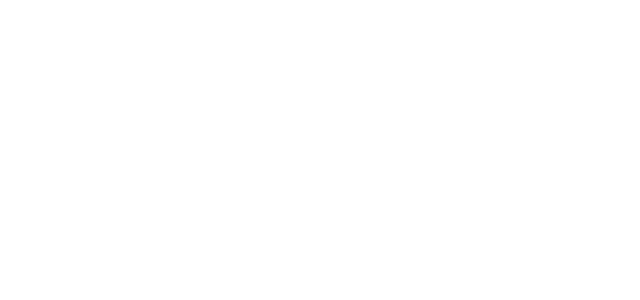
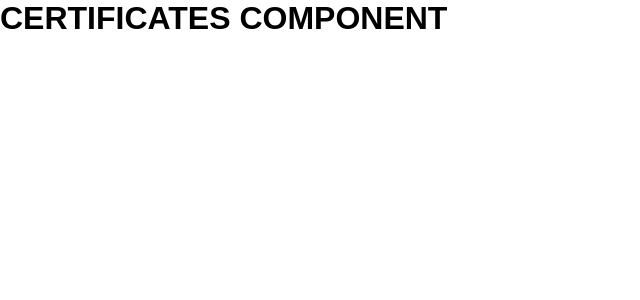
Before and after one commit to marcusviniciusmo/My_Portfolio__, a React (Vite) app in the folder frontend/: page /certificates in a window 1280 px wide. Before the commit this address had no page. Shown: the top 300 px of the page, without its empty margins (0-640 px from the left). Built offline with nearby package versions, Linux system fonts and the light colour scheme.

Commit message:
Certificates component created

```diff
--- /dev/null
+++ b/frontend/src/components/Certificates/index.tsx
@@ -0,0 +1,7 @@
+export function Certificates() {
+  return (
+    <>
+      <h1>CERTIFICATES COMPONENT</h1>
+    </>
+  );
+}
--- a/frontend/src/routes/Router.tsx
+++ b/frontend/src/routes/Router.tsx
@@ -3,6 +3,7 @@ import { Home } from '../views/Home';
 import { About } from '../components/About';
 import { Resume } from '../components/Resume';
 import { Projects } from '../components/Projects';
+import { Certificates } from '../components/Certificates';
 
 export function Router() {
   return (
@@ -11,6 +12,7 @@ export function Router() {
       <Route path="/about" element={<About />} />
       <Route path="/resume" element={<Resume />} />
       <Route path="/projects" element={<Projects />} />
+      <Route path="/certificates" element={<Certificates />} />
     </Routes>
   );
 }
```
